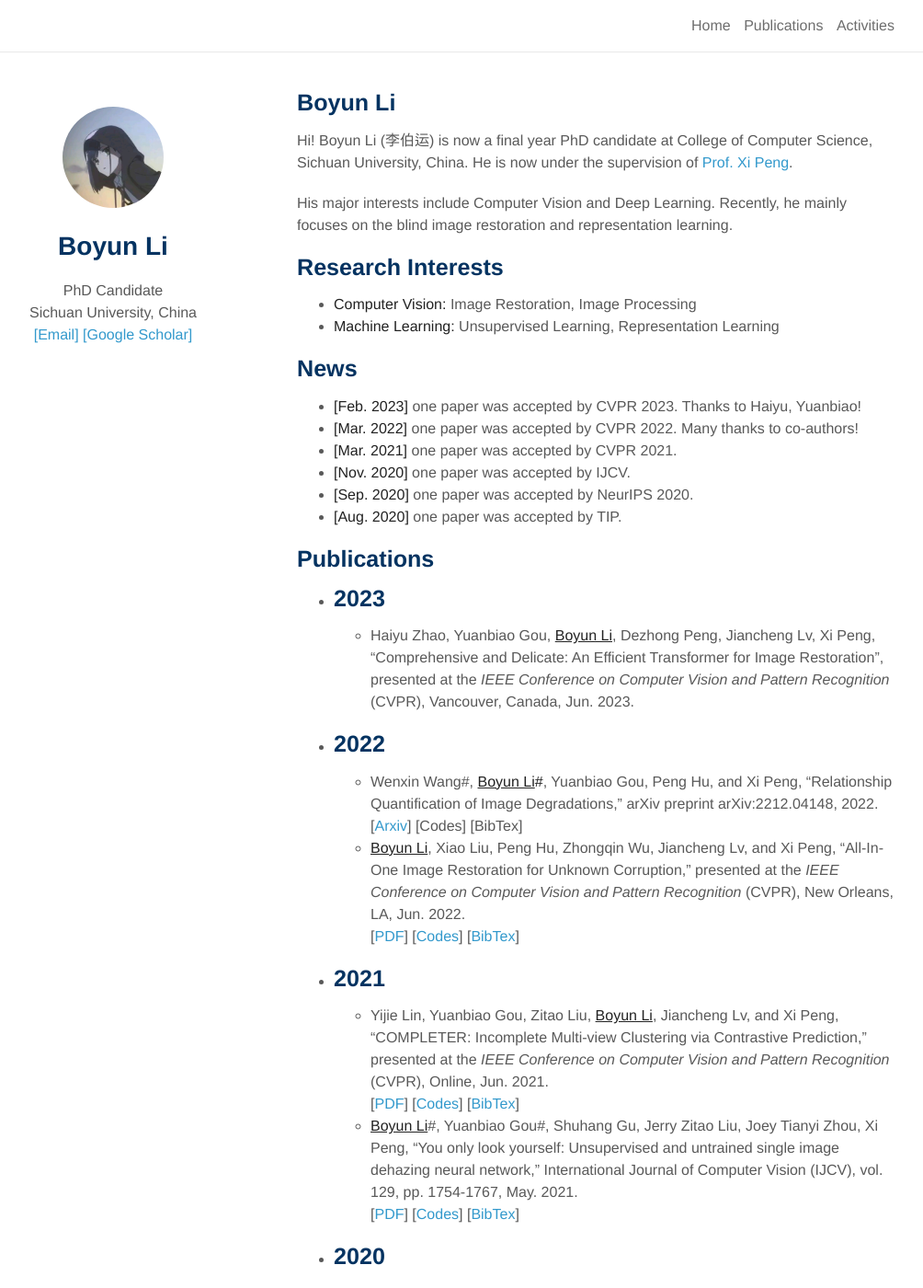
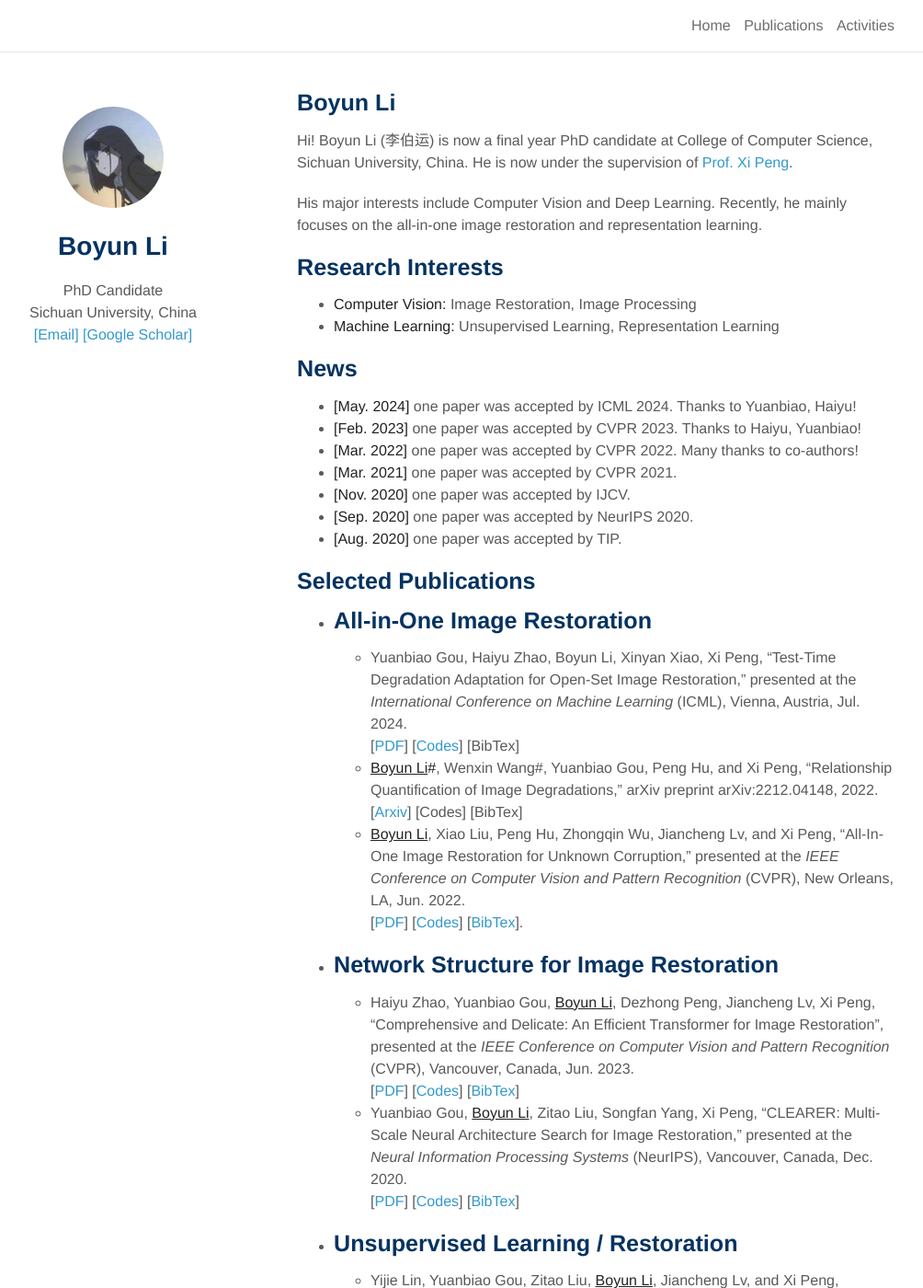
Before and after one commit to liboyun/liboyun.github.io, a Jekyll site: the page built from index.md, in a window 1280 px wide and 1400 px high. Shown: the whole window at 92% size, without its empty margins (147-1151 px from the left). Built offline with Jekyll 4.4.1, drawn with Linux system fonts in a browser that asks for light colours; nearby versions of some CDN libraries; a style sheet for code colours, icons or effects is not loaded; our own code applies the rules of GitHub Pages for plain Markdown files; some of the changed text lies outside the part shown.

Commit message:
update pub

```diff
--- a/index.md
+++ b/index.md
@@ -6,7 +6,7 @@ layout: homepage
 
 Hi! Boyun Li (李伯运) is now a final year PhD candidate at College of Computer Science, Sichuan University, China. He is now under the supervision of [Prof. Xi Peng](https://pengxi.me/).
 
-His major interests include Computer Vision and Deep Learning. Recently, he mainly focuses on the blind image restoration and representation learning.
+His major interests include Computer Vision and Deep Learning. Recently, he mainly focuses on the all-in-one image restoration and representation learning.
 
 
 
@@ -16,6 +16,7 @@ His major interests include Computer Vision and Deep Learning. Recently, he main
 - **Machine Learning:** Unsupervised Learning, Representation Learning
 
 ## News
+- **[May. 2024]** one paper was accepted by ICML 2024. Thanks to Yuanbiao, Haiyu!
 - **[Feb. 2023]** one paper was accepted by CVPR 2023. Thanks to Haiyu, Yuanbiao!
 - **[Mar. 2022]** one paper was accepted by CVPR 2022. Many thanks to co-authors!
 - **[Mar. 2021]** one paper was accepted by CVPR 2021.
@@ -23,25 +24,24 @@ His major interests include Computer Vision and Deep Learning. Recently, he main
 - **[Sep. 2020]** one paper was accepted by NeurIPS 2020.
 - **[Aug. 2020]** one paper was accepted by TIP.
 
-## Publications
+## Selected Publications
 
-- ## 2023
+- ## All-in-One Image Restoration
 
-  - Haiyu Zhao, Yuanbiao Gou, **<u>Boyun Li</u>**, Dezhong Peng, Jiancheng Lv, Xi Peng, "Comprehensive and Delicate: An Efficient Transformer for Image Restoration", presented at the *IEEE Conference on Computer Vision and Pattern Recognition* (CVPR), Vancouver, Canada, Jun. 2023.
+  - Yuanbiao Gou, Haiyu Zhao, Boyun Li, Xinyan Xiao, Xi Peng, “Test-Time Degradation Adaptation for Open-Set Image Restoration,” presented at the *International Conference on Machine Learning* (ICML), Vienna, Austria, Jul. 2024.<br>[[PDF](https://openreview.net/forum?id=XLlQb24X2o)] [[Codes](https://github.com/XLearning-SCU/2024-ICML-TAO)] [BibTex]
+  - **<u>Boyun Li</u>#**, Wenxin Wang#, Yuanbiao Gou, Peng Hu, and Xi Peng, “Relationship Quantification of Image Degradations,” arXiv preprint arXiv:2212.04148, 2022.<br>[[Arxiv](https://arxiv.org/abs/2212.04148)] [Codes] [BibTex]
+  - **<u>Boyun Li</u>**, Xiao Liu, Peng Hu, Zhongqin Wu, Jiancheng Lv, and Xi Peng, “All-In-One Image Restoration for Unknown Corruption,” presented at the *IEEE Conference on Computer Vision and Pattern Recognition* (CVPR), New Orleans, LA, Jun. 2022.<br>[[PDF](http://pengxi.me/wp-content/uploads/2022/03/All-In-One-Image-Restoration-for-Unknown-Corruption.pdf)] [[Codes](https://github.com/XLearning-SCU/2022-CVPR-AirNet)] [[BibTex](http://pengxi.me/wp-content/uploads/2022/05/All-In-One-Image-Restoration-for-Unknown-Corruption.txt)].
 
-- ## 2022
+- ## Network Structure for Image Restoration
 
-  - Wenxin Wang#, **<u>Boyun Li</u>#**, Yuanbiao Gou, Peng Hu, and Xi Peng, “Relationship Quantification of Image Degradations,” arXiv preprint arXiv:2212.04148, 2022.<br>[[Arxiv](https://arxiv.org/abs/2212.04148)] [Codes] [BibTex]
-  - **<u>Boyun Li</u>**, Xiao Liu, Peng Hu, Zhongqin Wu, Jiancheng Lv, and Xi Peng, “All-In-One Image Restoration for Unknown Corruption,” presented at the *IEEE Conference on Computer Vision and Pattern Recognition* (CVPR), New Orleans, LA, Jun. 2022.<br>[[PDF](http://pengxi.me/wp-content/uploads/2022/03/All-In-One-Image-Restoration-for-Unknown-Corruption.pdf)] [[Codes](https://github.com/XLearning-SCU/2022-CVPR-AirNet)] [[BibTex](http://pengxi.me/wp-content/uploads/2022/05/All-In-One-Image-Restoration-for-Unknown-Corruption.txt)]
+  - Haiyu Zhao, Yuanbiao Gou, **<u>Boyun Li</u>**, Dezhong Peng, Jiancheng Lv, Xi Peng, "Comprehensive and Delicate: An Efficient Transformer for Image Restoration", presented at the *IEEE Conference on Computer Vision and Pattern Recognition* (CVPR), Vancouver, Canada, Jun. 2023.<br>[[PDF](https://pengxi.me/wp-content/uploads/2023/04/Comprehensive-and-Delicate-An-Efficient-Transformer-for-Image-Restoration.pdf)] [[Codes](https://github.com/XLearning-SCU/2023-CVPR-CODE)] [[BibTex](https://pengxi.me/wp-content/uploads/2023/07/Comprehensive-and-Delicate-An-Efficient-Transformer-for-Image-Restoration.txt)]
+  - Yuanbiao Gou, **<u>Boyun Li</u>**, Zitao Liu, Songfan Yang, Xi Peng, “CLEARER: Multi-Scale Neural Architecture Search for Image Restoration,” presented at the *Neural Information Processing Systems* (NeurIPS), Vancouver, Canada, Dec. 2020.<br>[[PDF](http://pengxi.me/wp-content/uploads/2020/12/2020NIPS-CLEARER.pdf)] [[Codes](https://github.com/XLearning-SCU/2020-NeurIPS-CLEARER)] [[BibTex](http://pengxi.me/wp-content/uploads/2020/12/2020-CLEARER-NIPS.txt)]
 
-- ## 2021
+- ## Unsupervised Learning / Restoration
 
   - Yijie Lin, Yuanbiao Gou, Zitao Liu, **<u>Boyun Li</u>**, Jiancheng Lv, and Xi Peng, “COMPLETER: Incomplete Multi-view Clustering via Contrastive Prediction,” presented at the *IEEE Conference on Computer Vision and Pattern Recognition* (CVPR), Online, Jun. 2021.<br>[[PDF](http://pengxi.me/wp-content/uploads/2021/03/2021CVPR-completer.pdf)] [[Codes](https://github.com/XLearning-SCU/2021-CVPR-Completer)] [[BibTex](http://pengxi.me/wp-content/uploads/2021/03/2021-completer.txt)]
   - **<u>Boyun Li</u>**#, Yuanbiao Gou#, Shuhang Gu, Jerry Zitao Liu, Joey Tianyi Zhou, Xi Peng, “You only look yourself: Unsupervised and untrained single image dehazing neural network,” International Journal of Computer Vision (IJCV), vol. 129, pp. 1754-1767, May. 2021.<br>[[PDF](http://pengxi.me/wp-content/uploads/2021/05/2021-IJCV-yoly.pdf)] [[Codes](https://github.com/XLearning-SCU/2021-IJCV-YOLY)] [[BibTex](http://pengxi.me/wp-content/uploads/2021/02/2021-IJCV.txt)]
 
-- ## 2020
-
-  - Yuanbiao Gou, **<u>Boyun Li</u>**, Zitao Liu, Songfan Yang, Xi Peng, “CLEARER: Multi-Scale Neural Architecture Search for Image Restoration,” presented at the *Neural Information Processing Systems* (NeurIPS), Vancouver, Canada, Dec. 2020.<br>[[PDF](http://pengxi.me/wp-content/uploads/2020/12/2020NIPS-CLEARER.pdf)] [[Codes](https://github.com/XLearning-SCU/2020-NeurIPS-CLEARER)] [[BibTex](http://pengxi.me/wp-content/uploads/2020/12/2020-CLEARER-NIPS.txt)]
   - **<u>Boyun Li</u>**, Yuanbiao Gou, Jerry Zitao Liu, Hongyuan Zhu, Joey Tianyi Zhou, Xi Peng, “Zero-Shot Image Dehazing,” IEEE Transactions on Image Processing (TIP), vol. 29, pp. 8457–8466, Aug. 2020.<br>[[PDF](http://pengxi.me/wp-content/uploads/2020/10/zero-shot-dehazing.pdf)] [[Codes](https://github.com/limit-scu/2020-TIP-ZID)] [[BibTex](http://pengxi.me/wp-content/uploads/2020/10/2020-Zero-Shot-Image-Dehazing.txt)]
 
 
```
Also changed, not shown: other parts of index.md (+2 -2 lines).
